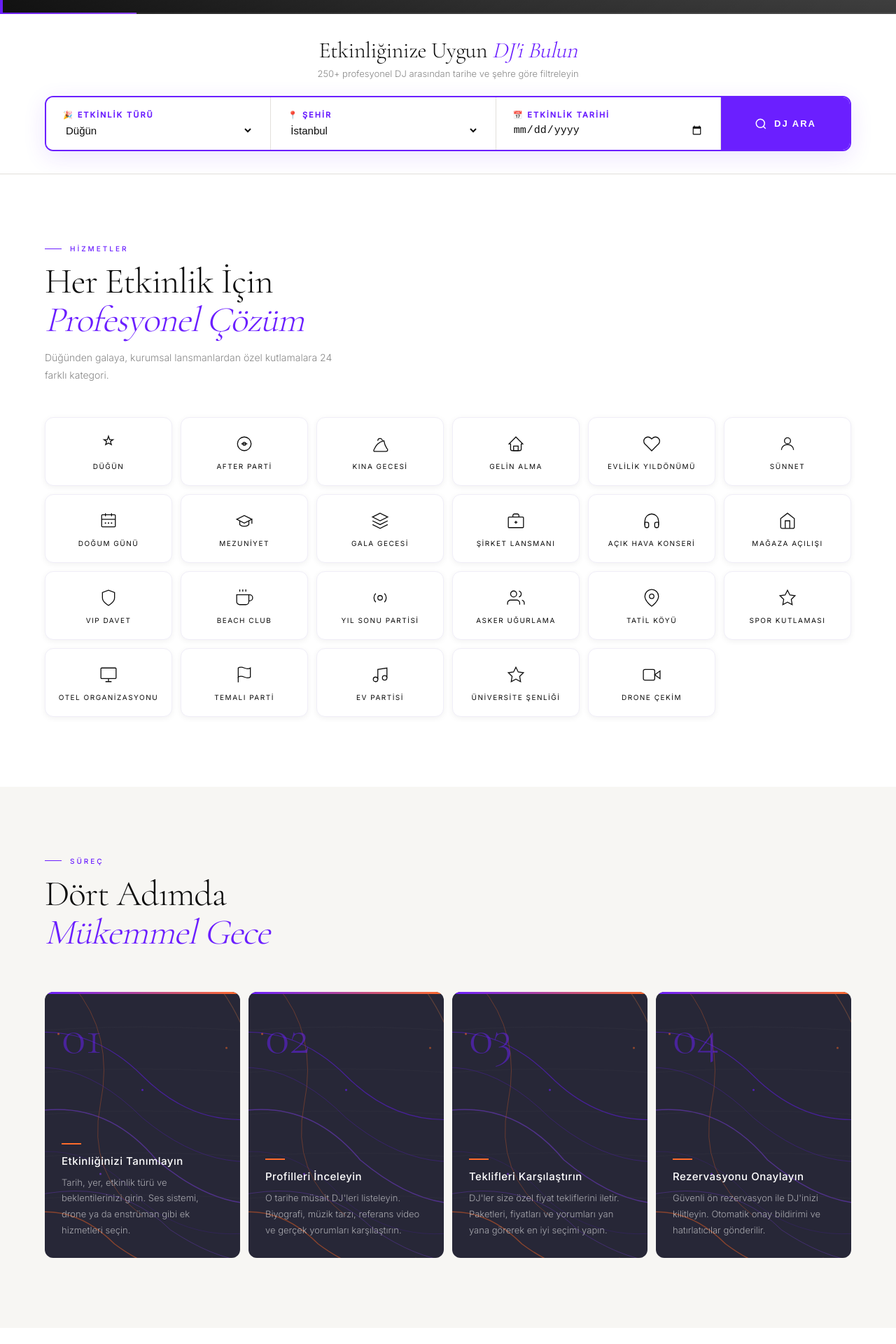
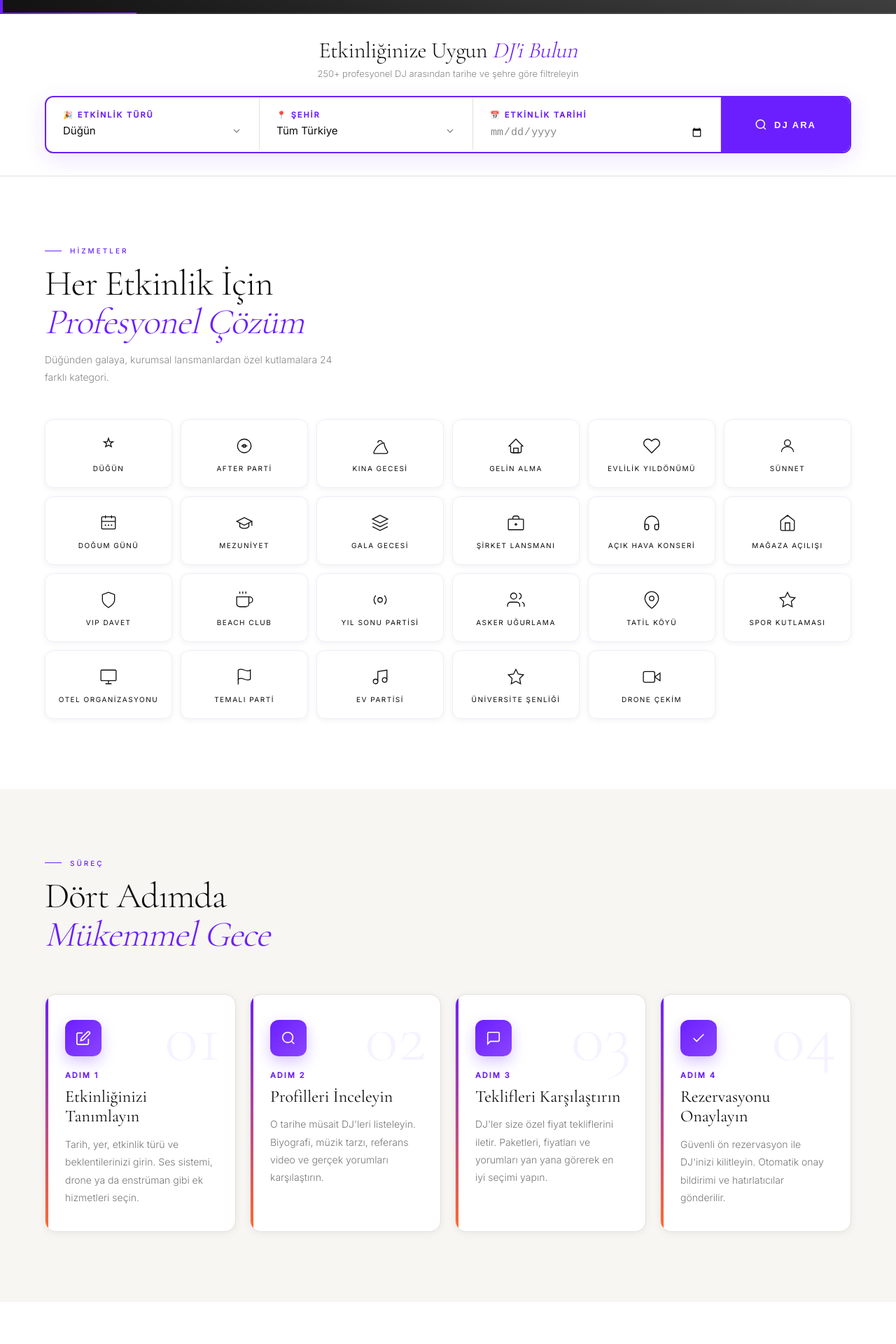
Before and after one commit to fsmteknoloji/dugundj-net, a Next.js app: page / in a window 1280 px wide. Shown: the part 780-2700 px from the top of the page at 70% size. Built offline with nearby package versions, Linux system fonts and the light colour scheme; grey boxes are pictures that could not be loaded.

Commit message:
guncelleme

```diff
--- a/app/components/NasilCalisir.tsx
+++ b/app/components/NasilCalisir.tsx
@@ -1,37 +1,103 @@
 'use client'
 import { useIsMobile } from './useIsMobile'
 
-const BG = () => (
-  <svg style={{ position: 'absolute', inset: 0, width: '100%', height: '100%' }} viewBox="0 0 400 380" preserveAspectRatio="xMidYMid slice" xmlns="http://www.w3.org/2000/svg">
-    <rect width="400" height="380" fill="#2D2D3E"/>
-    <path d="M-40 80 Q100 20 200 120 Q300 220 440 160" stroke="#6B1FFF" strokeWidth="1.2" fill="none" opacity="0.6"/>
-    <path d="M-40 140 Q80 60 200 180 Q320 280 440 220" stroke="#6B1FFF" strokeWidth="0.8" fill="none" opacity="0.4"/>
-    <path d="M-40 200 Q120 120 220 240 Q340 340 440 280" stroke="#8B45FF" strokeWidth="1.5" fill="none" opacity="0.5"/>
-    <path d="M-40 260 Q100 180 200 300 Q300 380 440 320" stroke="#6B1FFF" strokeWidth="0.6" fill="none" opacity="0.3"/>
-    <path d="M-40 320 Q140 240 240 340 Q360 420 440 360" stroke="#8B45FF" strokeWidth="1" fill="none" opacity="0.35"/>
-    <path d="M-20 340 Q80 280 160 360 Q240 420 300 380" stroke="#FF6B2B" strokeWidth="1.4" fill="none" opacity="0.55"/>
-    <path d="M100 -10 Q160 60 140 160 Q120 260 200 320" stroke="#FF6B2B" strokeWidth="0.9" fill="none" opacity="0.4"/>
-    <path d="M300 -20 Q380 80 360 200 Q340 300 420 360" stroke="#FF8C42" strokeWidth="1.2" fill="none" opacity="0.3"/>
-    <path d="M0 60 Q200 40 400 60" stroke="#4A4A5A" strokeWidth="0.5" fill="none" opacity="0.5"/>
-    <path d="M0 120 Q200 100 400 120" stroke="#4A4A5A" strokeWidth="0.5" fill="none" opacity="0.4"/>
-    <path d="M0 180 Q200 160 400 180" stroke="#4A4A5A" strokeWidth="0.5" fill="none" opacity="0.4"/>
-    <path d="M0 240 Q200 220 400 240" stroke="#4A4A5A" strokeWidth="0.5" fill="none" opacity="0.4"/>
-    <path d="M0 300 Q200 280 400 300" stroke="#4A4A5A" strokeWidth="0.5" fill="none" opacity="0.4"/>
-    <circle cx="80" cy="60" r="1.5" fill="#FF6B2B" opacity="0.7"/>
-    <circle cx="200" cy="140" r="1.5" fill="#6B1FFF" opacity="0.8"/>
-    <circle cx="320" cy="80" r="1.5" fill="#FF6B2B" opacity="0.6"/>
-    <circle cx="140" cy="260" r="1.5" fill="#8B45FF" opacity="0.7"/>
-    <circle cx="360" cy="300" r="1.5" fill="#FF6B2B" opacity="0.6"/>
-    <rect width="400" height="380" fill="rgba(10,10,18,0.15)"/>
-  </svg>
-)
+const steps = [
+  {
+    n: '01',
+    title: 'Etkinliğinizi Tanımlayın',
+    desc: 'Tarih, yer, etkinlik türü ve beklentilerinizi girin. Ses sistemi, drone ya da enstrüman gibi ek hizmetleri seçin.',
+    icon: <><path d="M11 4H4a2 2 0 00-2 2v14a2 2 0 002 2h14a2 2 0 002-2v-7"/><path d="M18.5 2.5a2.121 2.121 0 013 3L12 15l-4 1 1-4 9.5-9.5z"/></>,
+  },
+  {
+    n: '02',
+    title: 'Profilleri İnceleyin',
+    desc: "O tarihe müsait DJ'leri listeleyin. Biyografi, müzik tarzı, referans video ve gerçek yorumları karşılaştırın.",
+    icon: <><circle cx="11" cy="11" r="8"/><line x1="21" y1="21" x2="16.65" y2="16.65"/></>,
+  },
+  {
+    n: '03',
+    title: 'Teklifleri Karşılaştırın',
+    desc: "DJ'ler size özel fiyat tekliflerini iletir. Paketleri, fiyatları ve yorumları yan yana görerek en iyi seçimi yapın.",
+    icon: <path d="M21 15a2 2 0 01-2 2H7l-4 4V5a2 2 0 012-2h14a2 2 0 012 2z"/>,
+  },
+  {
+    n: '04',
+    title: 'Rezervasyonu Onaylayın',
+    desc: "Güvenli ön rezervasyon ile DJ'inizi kilitleyin. Otomatik onay bildirimi ve hatırlatıcılar gönderilir.",
+    icon: <polyline points="20 6 9 17 4 12"/>,
+  },
+]
 
-const steps = [
-  { n: '01', title: 'Etkinliğinizi Tanımlayın', desc: 'Tarih, yer, etkinlik türü ve beklentilerinizi girin. Ses sistemi, drone ya da enstrüman gibi ek hizmetleri seçin.', icon: <><path d="M11 4H4a2 2 0 00-2 2v14a2 2 0 002 2h14a2 2 0 002-2v-7"/><path d="M18.5 2.5a2.121 2.121 0 013 3L12 15l-4 1 1-4 9.5-9.5z"/></> },
-  { n: '02', title: 'Profilleri İnceleyin', desc: "O tarihe müsait DJ'leri listeleyin. Biyografi, müzik tarzı, referans video ve gerçek yorumları karşılaştırın.", icon: <><circle cx="11" cy="11" r="8"/><line x1="21" y1="21" x2="16.65" y2="16.65"/></> },
-  { n: '03', title: 'Teklifleri Karşılaştırın', desc: "DJ'ler size özel fiyat tekliflerini iletir. Paketleri, fiyatları ve yorumları yan yana görerek en iyi seçimi yapın.", icon: <path d="M21 15a2 2 0 01-2 2H7l-4 4V5a2 2 0 012-2h14a2 2 0 012 2z"/> },
-  { n: '04', title: 'Rezervasyonu Onaylayın', desc: "Güvenli ön rezervasyon ile DJ'inizi kilitleyin. Otomatik onay bildirimi ve hatırlatıcılar gönderilir.", icon: <polyline points="20 6 9 17 4 12"/> },
-]
+function StepKart({ step, index }: { step: typeof steps[0]; index: number }) {
+  return (
+    <div
+      style={{
+        background: '#fff',
+        borderRadius: '16px',
+        padding: '36px 28px',
+        border: '1px solid #E2E0DB',
+        boxShadow: '0 2px 12px rgba(0,0,0,0.06)',
+        position: 'relative',
+        overflow: 'hidden',
+        transition: 'transform .3s ease, box-shadow .3s ease',
+        cursor: 'default',
+      }}
+      onMouseEnter={e => {
+        const el = e.currentTarget as HTMLElement
+        el.style.transform = 'translateY(-6px)'
+        el.style.boxShadow = '0 20px 48px rgba(107,31,255,0.13)'
+      }}
+      onMouseLeave={e => {
+        const el = e.currentTarget as HTMLElement
+        el.style.transform = 'translateY(0)'
+        el.style.boxShadow = '0 2px 12px rgba(0,0,0,0.06)'
+      }}
+    >
+      {/* Sol mor çizgi */}
+      <div style={{ position: 'absolute', top: 0, left: 0, bottom: 0, width: '4px', background: 'linear-gradient(to bottom, #6B1FFF, #FF6B2B)' }} />
+
+      {/* Büyük numara arka planda */}
+      <div style={{
+        position: 'absolute', top: '12px', right: '20px',
+        fontFamily: 'var(--font-cormorant)',
+        fontSize: '100px', fontWeight: 300,
+        color: 'rgba(107,31,255,0.06)',
+        lineHeight: 1, userSelect: 'none',
+      }}>
+        {step.n}
+      </div>
+
+      {/* İkon */}
+      <div style={{
+        width: '52px', height: '52px',
+        borderRadius: '12px',
+        background: 'linear-gradient(135deg, #6B1FFF, #8B45FF)',
+        display: 'flex', alignItems: 'center', justifyContent: 'center',
+        marginBottom: '20px',
+        boxShadow: '0 8px 20px rgba(107,31,255,0.25)',
+      }}>
+        <svg width="22" height="22" viewBox="0 0 24 24" fill="none" stroke="#fff" strokeWidth="1.8">
+          {step.icon}
+        </svg>
+      </div>
+
+      {/* Adım numarası */}
+      <div style={{ fontSize: '11px', letterSpacing: '2px', textTransform: 'uppercase', color: '#6B1FFF', fontWeight: 600, marginBottom: '10px' }}>
+        Adım {index + 1}
+      </div>
+
+      {/* Başlık */}
+      <h3 style={{ fontFamily: 'var(--font-cormorant)', fontSize: '24px', fontWeight: 400, color: '#0C0C0C', marginBottom: '12px', lineHeight: 1.2 }}>
+        {step.title}
+      </h3>
+
+      {/* Açıklama */}
+      <p style={{ fontSize: '14px', fontWeight: 300, color: '#777', lineHeight: 1.8 }}>
+        {step.desc}
+      </p>
+    </div>
+  )
+}
 
 export default function NasilCalisir() {
   const isMobile = useIsMobile()
@@ -49,21 +115,10 @@ export default function NasilCalisir() {
       <div style={{
         display: 'grid',
         gridTemplateColumns: isMobile ? '1fr' : 'repeat(4,1fr)',
-        gap: '12px',
+        gap: '20px',
       }}>
         {steps.map((s, i) => (
-          <div key={i} style={{ position: 'relative', height: isMobile ? '260px' : '380px', overflow: 'hidden', borderRadius: '12px' }}>
-            <BG />
-            <div style={{ position: 'absolute', top: 0, left: 0, right: 0, height: '3px', background: 'linear-gradient(90deg, #6B1FFF, #FF6B2B)', zIndex: 4 }} />
-            <div style={{ position: 'absolute', inset: 0, zIndex: 3, padding: '28px 24px', display: 'flex', flexDirection: 'column', justifyContent: 'space-between' }}>
-              <div style={{ fontFamily: 'var(--font-cormorant)', fontSize: '72px', fontWeight: 300, color: 'rgba(107,31,255,0.5)', lineHeight: 1 }}>{s.n}</div>
-              <div>
-                <div style={{ width: '28px', height: '2px', background: '#FF6B2B', marginBottom: '14px' }} />
-                <h3 style={{ fontSize: '15px', fontWeight: 500, color: '#fff', marginBottom: '10px', letterSpacing: '.5px' }}>{s.title}</h3>
-                <p style={{ fontSize: '13px', fontWeight: 300, color: 'rgba(255,255,255,.6)', lineHeight: 1.75 }}>{s.desc}</p>
-              </div>
-            </div>
-          </div>
+          <StepKart key={i} step={s} index={i} />
         ))}
       </div>
     </section>
--- a/app/components/SearchBar.tsx
+++ b/app/components/SearchBar.tsx
@@ -1,8 +1,82 @@
 'use client'
+import { useState } from 'react'
 import { useIsMobile } from './useIsMobile'
+
+const etkinlikler = ['Düğün', 'Kına Gecesi', 'After Parti', 'Doğum Günü', 'Sünnet', 'Gelin Alma', 'Gala Gecesi', 'Şirket Lansmanı', 'Açık Hava Konseri', 'Okul Mezuniyeti', 'Drone Çekim']
+const sehirler = ['Tüm Türkiye', 'İstanbul', 'Ankara', 'İzmir', 'Antalya', 'Bursa', 'Bodrum', 'Muğla', 'Eskişehir', 'Gaziantep']
+
+function Dropdown({ label, icon, options, value, onChange }: {
+  label: string; icon: string; options: string[]; value: string; onChange: (v: string) => void
+}) {
+  const [open, setOpen] = useState(false)
+
+  return (
+    <div style={{ position: 'relative', flex: 1 }}>
+      <div
+        onClick={() => setOpen(!open)}
+        style={{
+          padding: '18px 24px', cursor: 'pointer',
+          borderRight: '1px solid #E2E0DB',
+          userSelect: 'none',
+        }}
+      >
+        <div style={{ fontSize: '11px', letterSpacing: '2px', textTransform: 'uppercase', color: '#6B1FFF', fontWeight: 600, marginBottom: '6px' }}>
+          {icon} {label}
+        </div>
+        <div style={{ display: 'flex', alignItems: 'center', justifyContent: 'space-between' }}>
+          <span style={{ fontSize: '15px', color: '#0C0C0C', fontWeight: 400 }}>{value}</span>
+          <svg width="16" height="16" viewBox="0 0 24 24" fill="none" stroke="#888" strokeWidth="2" style={{ transform: open ? 'rotate(180deg)' : 'rotate(0)', transition: 'transform .2s', flexShrink: 0 }}>
+            <polyline points="6 9 12 15 18 9"/>
+          </svg>
+        </div>
+      </div>
+
+      {open && (
+        <div style={{
+          position: 'absolute', top: '100%', left: 0, right: 0, zIndex: 100,
+          background: '#fff',
+          border: '1px solid #E2E0DB',
+          borderTop: '2px solid #6B1FFF',
+          borderRadius: '0 0 12px 12px',
+          boxShadow: '0 16px 40px rgba(0,0,0,0.12)',
+          overflow: 'hidden',
+        }}>
+          {options.map((opt, i) => (
+            <div
+              key={i}
+              onClick={() => { onChange(opt); setOpen(false) }}
+              style={{
+                padding: '12px 24px',
+                fontSize: '14px',
+                color: value === opt ? '#6B1FFF' : '#0C0C0C',
+                fontWeight: value === opt ? 500 : 300,
+                background: value === opt ? 'rgba(107,31,255,0.05)' : '#fff',
+                cursor: 'pointer',
+                borderBottom: i < options.length - 1 ? '1px solid #F5F4F0' : 'none',
+                display: 'flex', alignItems: 'center', justifyContent: 'space-between',
+              }}
+              onMouseEnter={e => (e.currentTarget.style.background = 'rgba(107,31,255,0.05)')}
+              onMouseLeave={e => (e.currentTarget.style.background = value === opt ? 'rgba(107,31,255,0.05)' : '#fff')}
+            >
+              {opt}
+              {value === opt && (
+                <svg width="14" height="14" viewBox="0 0 24 24" fill="none" stroke="#6B1FFF" strokeWidth="2.5">
+                  <polyline points="20 6 9 17 4 12"/>
+                </svg>
+              )}
+            </div>
+          ))}
+        </div>
+      )}
+    </div>
+  )
+}
 
 export default function SearchBar() {
   const isMobile = useIsMobile()
+  const [etkinlik, setEtkinlik] = useState('Düğün')
+  const [sehir, setSehir] = useState('Tüm Türkiye')
+  const [tarih, setTarih] = useState('')
 
   return (
     <div style={{ background: '#fff', padding: isMobile ? '24px 20px' : '32px 64px', borderBottom: '1px solid #E2E0DB' }}>
@@ -11,7 +85,7 @@ export default function SearchBar() {
         {/* BAŞLIK */}
         <div style={{ textAlign: 'center', marginBottom: '24px' }}>
           <div style={{ fontFamily: 'var(--font-cormorant)', fontSize: isMobile ? '24px' : '32px', fontWeight: 300, color: '#0C0C0C', letterSpacing: '-0.5px' }}>
-            Etkinliğinize Uygun <em style={{ color: '#6B1FFF', fontStyle: 'italic' }}>DJ'i Bulun</em>
+            Etkinliğinize Uygun <em style={{ color: '#6B1FFF', fontStyle: 'italic' }}>DJ&apos;i Bulun</em>
           </div>
           <div style={{ fontSize: '13px', color: '#888', marginTop: '6px', fontWeight: 300 }}>
             250+ profesyonel DJ arasından tarihe ve şehre göre filtreleyin
@@ -22,68 +96,60 @@ export default function SearchBar() {
         <div style={{
           border: '2px solid #6B1FFF',
           borderRadius: '12px',
-          overflow: 'hidden',
+          overflow: 'visible',
           display: 'flex',
           flexDirection: isMobile ? 'column' : 'row',
           boxShadow: '0 8px 32px rgba(107,31,255,0.12)',
+          background: '#fff',
+          position: 'relative',
         }}>
-          <div style={{ flex: 1, borderRight: isMobile ? 'none' : '1px solid #E2E0DB', borderBottom: isMobile ? '1px solid #E2E0DB' : 'none', padding: '18px 24px', display: 'flex', flexDirection: 'column', gap: '6px', background: '#fff' }}>
-            <div style={{ fontSize: '11px', letterSpacing: '2px', textTransform: 'uppercase', color: '#6B1FFF', fontWeight: 600 }}>
-              🎉 Etkinlik Türü
+
+          {/* ETKİNLİK TÜRÜ */}
+          {isMobile ? (
+            <div style={{ borderBottom: '1px solid #E2E0DB' }}>
+              <Dropdown label="Etkinlik Türü" icon="🎉" options={etkinlikler} value={etkinlik} onChange={setEtkinlik} />
             </div>
-            <select style={{ border: 'none', outline: 'none', fontSize: '15px', color: '#0C0C0C', background: 'transparent', fontWeight: 400, cursor: 'pointer' }}>
-              <option>Düğün</option>
-              <option>Kına Gecesi</option>
-              <option>After Parti</option>
-              <option>Doğum Günü</option>
-              <option>Sünnet</option>
-              <option>Gelin Alma</option>
-              <option>Gala Gecesi</option>
-              <option>Şirket Lansmanı</option>
-              <option>Açık Hava Konseri</option>
-              <option>Okul Mezuniyeti</option>
-              <option>Drone Çekim</option>
-            </select>
+          ) : (
+            <Dropdown label="Etkinlik Türü" icon="🎉" options={etkinlikler} value={etkinlik} onChange={setEtkinlik} />
+          )}
+
+          {/* ŞEHİR */}
+          {isMobile ? (
+            <div style={{ borderBottom: '1px solid #E2E0DB' }}>
+              <Dropdown label="Şehir" icon="📍" options={sehirler} value={sehir} onChange={setSehir} />
+            </div>
+          ) : (
+            <Dropdown label="Şehir" icon="📍" options={sehirler} value={sehir} onChange={setSehir} />
+          )}
+
+          {/* TARİH */}
+          <div style={{
+            flex: 1, padding: '18px 24px',
+            borderRight: isMobile ? 'none' : '1px solid #E2E0DB',
+            borderBottom: isMobile ? '1px solid #E2E0DB' : 'none',
+          }}>
+            <div style={{ fontSize: '11px', letterSpacing: '2px', textTransform: 'uppercase', color: '#6B1FFF', fontWeight: 600, marginBottom: '6px' }}>
+              📅 Etkinlik Tarihi
+            </div>
+            <input
+              type="date"
+              value={tarih}
+              onChange={e => setTarih(e.target.value)}
+              style={{ border: 'none', outline: 'none', fontSize: '15px', color: tarih ? '#0C0C0C' : '#888', background: 'transparent', fontWeight: 400, width: '100%' }}
+            />
           </div>
 
-          <div style={{ flex: 1, borderRight: isMobile ? 'none' : '1px solid #E2E0DB', borderBottom: isMobile ? '1px solid #E2E0DB' : 'none', padding: '18px 24px', display: 'flex', flexDirection: 'column', gap: '6px', background: '#fff' }}>
-            <div style={{ fontSize: '11px', letterSpacing: '2px', textTransform: 'uppercase', color: '#6B1FFF', fontWeight: 600 }}>
-              📍 Şehir
-            </div>
-            <select style={{ border: 'none', outline: 'none', fontSize: '15px', color: '#0C0C0C', background: 'transparent', fontWeight: 400, cursor: 'pointer' }}>
-              <option>İstanbul</option>
-              <option>Ankara</option>
-              <option>İzmir</option>
-              <option>Antalya</option>
-              <option>Bursa</option>
-              <option>Bodrum</option>
-              <option>Tüm Türkiye</option>
-            </select>
-          </div>
-
-          <div style={{ flex: 1, borderRight: isMobile ? 'none' : '1px solid #E2E0DB', borderBottom: isMobile ? '1px solid #E2E0DB' : 'none', padding: '18px 24px', display: 'flex', flexDirection: 'column', gap: '6px', background: '#fff' }}>
-            <div style={{ fontSize: '11px', letterSpacing: '2px', textTransform: 'uppercase', color: '#6B1FFF', fontWeight: 600 }}>
-              📅 Etkinlik Tarihi
-            </div>
-            <input type="date" style={{ border: 'none', outline: 'none', fontSize: '15px', color: '#0C0C0C', background: 'transparent', fontWeight: 400 }} />
-          </div>
-
+          {/* BUTON */}
           <button
             style={{
-              background: '#6B1FFF',
-              color: '#fff',
-              border: 'none',
+              background: '#6B1FFF', color: '#fff', border: 'none',
               padding: isMobile ? '18px' : '0 48px',
-              fontSize: '13px',
-              letterSpacing: '2px',
-              textTransform: 'uppercase',
-              cursor: 'pointer',
-              fontWeight: 600,
-              display: 'flex',
-              alignItems: 'center',
-              justifyContent: 'center',
-              gap: '10px',
+              fontSize: '13px', letterSpacing: '2px', textTransform: 'uppercase',
+              cursor: 'pointer', fontWeight: 600,
+              display: 'flex', alignItems: 'center', justifyContent: 'center', gap: '10px',
+              borderRadius: isMobile ? '0 0 10px 10px' : '0 10px 10px 0',
               transition: 'background .2s',
+              minWidth: isMobile ? 'auto' : '160px',
             }}
             onMouseEnter={e => (e.currentTarget.style.background = '#8B45FF')}
             onMouseLeave={e => (e.currentTarget.style.background = '#6B1FFF')}
```
